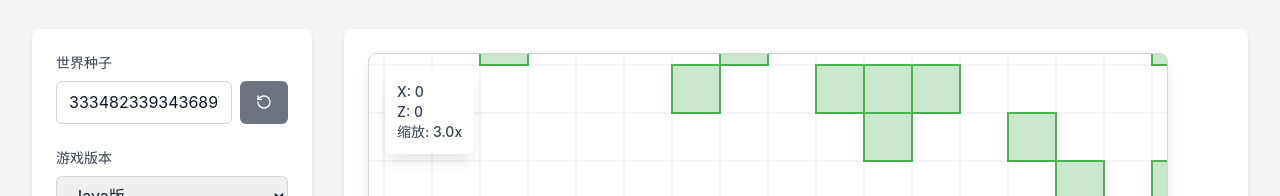
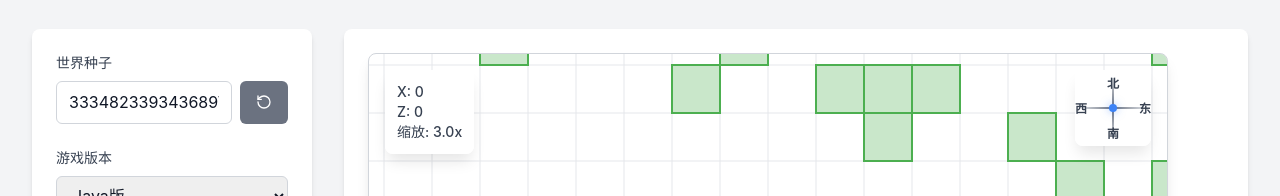
Before and after one commit to mcobs/obstools, a React (Vite) app: page /slime-finder in a window 1280 px wide. Shown: the part 177-373 px from the top of the page. Built offline with nearby package versions, Linux system fonts and the light colour scheme.

Commit message:
添加指南针组件及其样式，以增强 SlimeMap 的用户界面和导航功能

```diff
--- a/src/components/SlimeMap.module.css
+++ b/src/components/SlimeMap.module.css
@@ -57,3 +57,61 @@
   border-radius: 50%;
   box-shadow: 0 1px 3px rgba(0, 0, 0, 0.1);
 }
+
+.compass {
+  position: absolute;
+  top: 1rem;
+  right: 1rem;
+  background: rgba(255, 255, 255, 0.95);
+  padding: 0.5rem;
+  border-radius: 0.5rem;
+  box-shadow: 0 10px 15px -3px rgba(0, 0, 0, 0.1);
+  -webkit-backdrop-filter: blur(4px);
+  backdrop-filter: blur(4px);
+}
+
+.compassRose {
+  position: relative;
+  width: 60px;
+  height: 60px;
+  display: flex;
+  align-items: center;
+  justify-content: center;
+}
+
+.compassRose::before {
+  content: '';
+  position: absolute;
+  width: 100%;
+  height: 2px;
+  background: linear-gradient(to right, #d1d5db 0%, #6b7280 50%, #d1d5db 100%);
+  top: 50%;
+  left: 0;
+  transform: translateY(-50%);
+}
+
+.compassRose::after {
+  content: '';
+  position: absolute;
+  width: 2px;
+  height: 100%;
+  background: linear-gradient(to bottom, #d1d5db 0%, #6b7280 50%, #d1d5db 100%);
+  left: 50%;
+  top: 0;
+  transform: translateX(-50%);
+}
+
+.compassDirection {
+  position: absolute;
+  z-index: 1;
+}
+
+.compassCenter {
+  position: relative;
+  width: 8px;
+  height: 8px;
+  background: #3b82f6;
+  border-radius: 50%;
+  box-shadow: 0 0 8px rgba(59, 130, 246, 0.5);
+  z-index: 2;
+}
--- a/src/components/SlimeMap.tsx
+++ b/src/components/SlimeMap.tsx
@@ -216,6 +216,25 @@ export default function SlimeMap({
           </div>
         </div>
       </div>
+
+      {/* 方向指示器 */}
+      <div className={styles.compass}>
+        <div className={styles.compassRose}>
+          <div className={styles.compassDirection} style={{ top: '-8px', left: '50%', transform: 'translateX(-50%)' }}>
+            <span className="text-xs font-bold text-gray-700">北</span>
+          </div>
+          <div className={styles.compassDirection} style={{ right: '-8px', top: '50%', transform: 'translateY(-50%)' }}>
+            <span className="text-xs font-bold text-gray-700">东</span>
+          </div>
+          <div className={styles.compassDirection} style={{ bottom: '-8px', left: '50%', transform: 'translateX(-50%)' }}>
+            <span className="text-xs font-bold text-gray-700">南</span>
+          </div>
+          <div className={styles.compassDirection} style={{ left: '-8px', top: '50%', transform: 'translateY(-50%)' }}>
+            <span className="text-xs font-bold text-gray-700">西</span>
+          </div>
+          <div className={styles.compassCenter}></div>
+        </div>
+      </div>
     </div>
   )
 }
```
